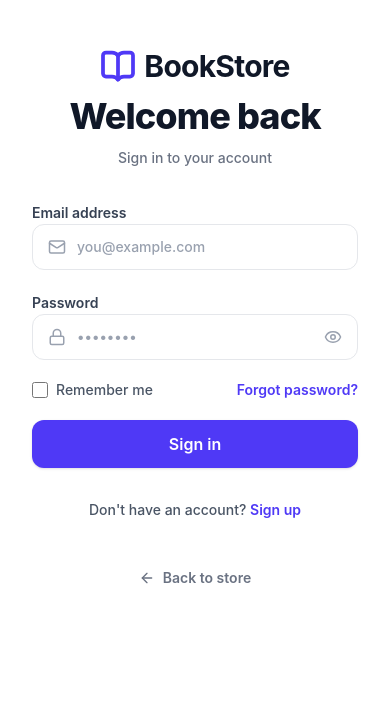
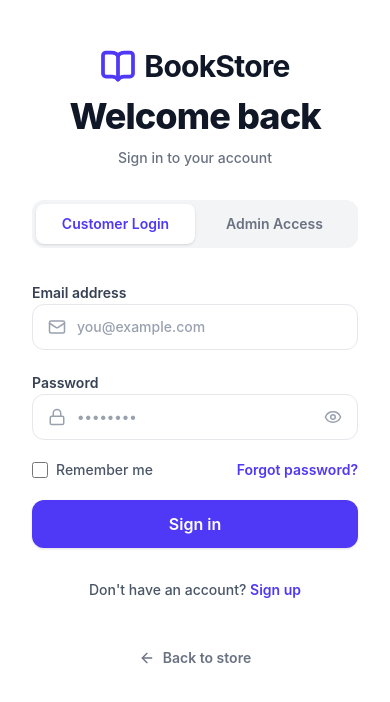
Before and after one commit to ASLENIX-NP/bookstore-, a React (Vite) app in the folder my-react-app/: page /login in a window 390 px wide. Shown: the top 702 px of the page. Built offline with nearby package versions, Linux system fonts and the light colour scheme.

Commit message:
login page update

```diff
--- a/my-react-app/src/pages/Login.jsx
+++ b/my-react-app/src/pages/Login.jsx
@@ -1,8 +1,9 @@
 import React, { useState } from 'react';
-import { BookOpen, Mail, Lock, Eye, EyeOff, ArrowLeft } from 'lucide-react';
+import { BookOpen, Mail, Lock, Eye, EyeOff, ArrowLeft, ShieldAlert } from 'lucide-react';
 import { Link } from 'react-router-dom';
 
 const Login = () => {
+  const [isAdmin, setIsAdmin] = useState(false); // Handles customer vs admin state
   const [email, setEmail] = useState('');
   const [password, setPassword] = useState('');
   const [showPassword, setShowPassword] = useState(false);
@@ -10,7 +11,13 @@ const Login = () => {
 
   const handleSubmit = (e) => {
     e.preventDefault();
-    console.log({ email, password, rememberMe });
+    // This payload sends the role information alongside credentials to your auth backend later
+    console.log({
+      email,
+      password,
+      rememberMe,
+      role: isAdmin ? 'admin' : 'customer'
+    });
   };
 
   return (
@@ -29,7 +36,41 @@ const Login = () => {
               <span className="text-gray-900 tracking-tight">BookStore</span>
             </div>
             <h2 className="text-4xl font-extrabold text-gray-900 tracking-tight">Welcome back</h2>
-            <p className="text-sm text-gray-500 font-medium">Sign in to your account</p>
+            <p className="text-sm text-gray-500 font-medium transition-all duration-200">
+              {isAdmin ? (
+                <span className="text-amber-600 flex items-center justify-center gap-1.5 font-semibold">
+                  <ShieldAlert size={16} /> Management Portal Access
+                </span>
+              ) : (
+                "Sign in to your account"
+              )}
+            </p>
+          </div>
+
+          {/* Admin vs Customer Switcher Toggle Tabs */}
+          <div className="flex bg-gray-100 p-1 rounded-xl">
+            <button
+              type="button"
+              onClick={() => setIsAdmin(false)}
+              className={`flex-1 py-2.5 text-sm font-semibold rounded-lg transition-all duration-200 cursor-pointer ${
+                !isAdmin
+                  ? "bg-white text-indigo-600 shadow-sm"
+                  : "text-gray-500 hover:text-gray-900"
+              }`}
+            >
+              Customer Login
+            </button>
+            <button
+              type="button"
+              onClick={() => setIsAdmin(true)}
+              className={`flex-1 py-2.5 text-sm font-semibold rounded-lg transition-all duration-200 cursor-pointer ${
+                isAdmin
+                  ? "bg-white text-indigo-600 shadow-sm"
+                  : "text-gray-500 hover:text-gray-900"
+              }`}
+            >
+              Admin Access
+            </button>
           </div>
 
           {/* Form */}
@@ -46,7 +87,7 @@ const Login = () => {
                   type="email"
                   value={email}
                   onChange={(e) => setEmail(e.target.value)}
-                  placeholder="you@example.com"
+                  placeholder={isAdmin ? "admin@bookstore.com" : "you@example.com"}
                   required
                   className="w-full pl-11 pr-4 py-3 bg-white border border-gray-200 rounded-xl text-gray-900 placeholder-gray-400 focus:outline-none focus:border-indigo-600 focus:ring-1 focus:ring-indigo-600 transition-all text-sm font-medium"
                 />
@@ -94,24 +135,30 @@ const Login = () => {
               </a>
             </div>
 
-            {/* Sign In Button */}
+            {/* Dynamic Action Button */}
             <button
               type="submit"
-              className="w-full py-3 px-4 bg-indigo-600 hover:bg-indigo-700 text-white font-semibold rounded-xl shadow-sm transition-all duration-200"
+              className={`w-full py-3 px-4 text-white font-semibold rounded-xl shadow-sm transition-all duration-200 cursor-pointer ${
+                isAdmin
+                  ? "bg-amber-600 hover:bg-amber-700 focus:ring-amber-500"
+                  : "bg-indigo-600 hover:bg-indigo-700 focus:ring-indigo-500"
+              }`}
             >
-              Sign in
+              {isAdmin ? "Verify Admin Credentials" : "Sign in"}
             </button>
           </form>
 
-          {/* Redirect link */}
-          <p className="text-center text-sm font-medium text-gray-600">
-            Don't have an account?{' '}
-            <Link to="/signup" className="font-semibold text-indigo-600 hover:text-indigo-500 transition-colors">
-              Sign up
-            </Link>
-          </p>
+          {/* Conditional Signup Link Wrapper */}
+          {!isAdmin && (
+            <p className="text-center text-sm font-medium text-gray-600 animate-fadeIn">
+              Don't have an account?{' '}
+              <Link to="/signup" className="font-semibold text-indigo-600 hover:text-indigo-500 transition-colors">
+                Sign up
+              </Link>
+            </p>
+          )}
 
-          {/* Back to Store Anchor */}
+          {/* Back to Store Link */}
           <div className="pt-4 text-center">
             <Link to="/" className="inline-flex items-center gap-2 text-sm font-semibold text-gray-500 hover:text-gray-800 transition-colors">
               <ArrowLeft size={16} />
@@ -122,20 +169,25 @@ const Login = () => {
         </div>
       </div>
 
-      {/* RIGHT SIDE: Brand Purple Banner Column */}
-      <div className="hidden md:flex md:w-1/2 bg-gradient-to-tr from-purple-600 via-indigo-600 to-indigo-500 items-center justify-center p-12 relative overflow-hidden">
-        {/* Fixed string definition here */}
+      {/* RIGHT SIDE: Visual Banner Column */}
+      <div className={`hidden md:flex md:w-1/2 items-center justify-center p-12 relative overflow-hidden transition-all duration-500 ${
+        isAdmin
+          ? "bg-gradient-to-tr from-amber-700 via-orange-600 to-amber-500"
+          : "bg-gradient-to-tr from-purple-600 via-indigo-600 to-indigo-500"
+      }`}>
         <div className="absolute inset-0 bg-[url('https://images.unsplash.com/photo-1507842217343-583bb7270b66?w=1000')] bg-cover bg-center mix-blend-overlay opacity-20" />
 
-        <div className="absolute top-1/4 left-1/4 w-72 h-72 bg-purple-400 rounded-full mix-blend-multiply filter blur-2xl opacity-30 animate-pulse" />
-        <div className="absolute bottom-1/4 right-1/4 w-80 h-80 bg-indigo-400 rounded-full mix-blend-multiply filter blur-2xl opacity-30 animate-pulse" />
+        <div className={`absolute top-1/4 left-1/4 w-72 h-72 rounded-full mix-blend-multiply filter blur-2xl opacity-30 animate-pulse transition-colors duration-500 ${isAdmin ? "bg-amber-400" : "bg-purple-400"}`} />
+        <div className={`absolute bottom-1/4 right-1/4 w-80 h-80 rounded-full mix-blend-multiply filter blur-2xl opacity-30 animate-pulse transition-colors duration-500 ${isAdmin ? "bg-orange-400" : "bg-indigo-400"}`} />
 
         <div className="relative text-center max-w-md space-y-4 z-10">
-          <h1 className="text-4xl lg:text-5xl font-black text-white tracking-tight leading-tight">
-            Welcome to BookStore
+          <h1 className="text-4xl lg:text-5xl font-black text-white tracking-tight leading-tight transition-all duration-300">
+            {isAdmin ? "Control Center" : "Welcome to BookStore"}
           </h1>
-          <p className="text-indigo-100 text-base lg:text-lg font-medium leading-relaxed opacity-90">
-            Your one-stop shop for books, notebooks, and premium stationery.
+          <p className="text-indigo-100 text-base lg:text-lg font-medium leading-relaxed opacity-90 transition-all duration-300">
+            {isAdmin
+              ? "Access data logs, track analytics, update stock levels, and coordinate user groups securely."
+              : "Your one-stop shop for books, notebooks, and premium stationery."}
           </p>
         </div>
       </div>
```
